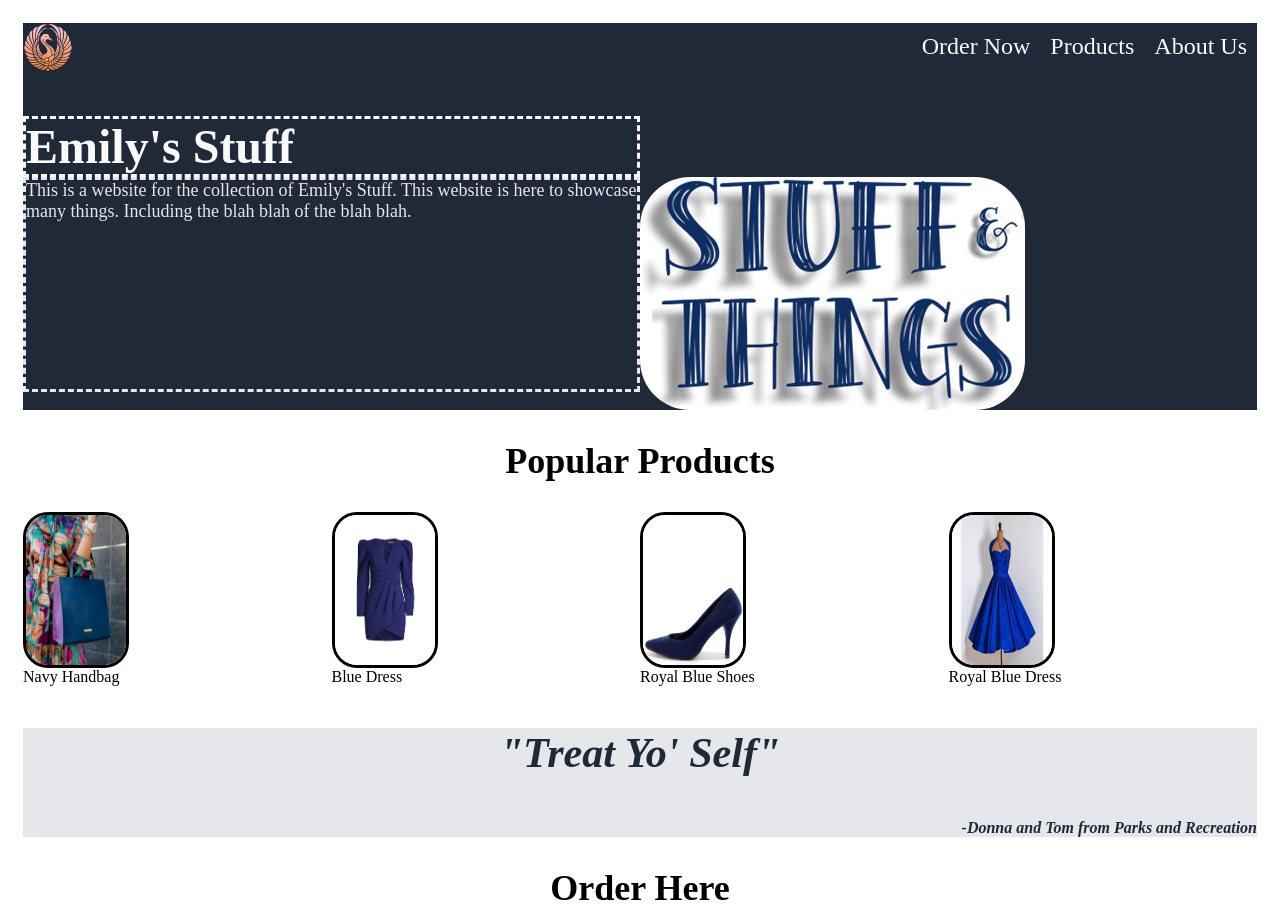
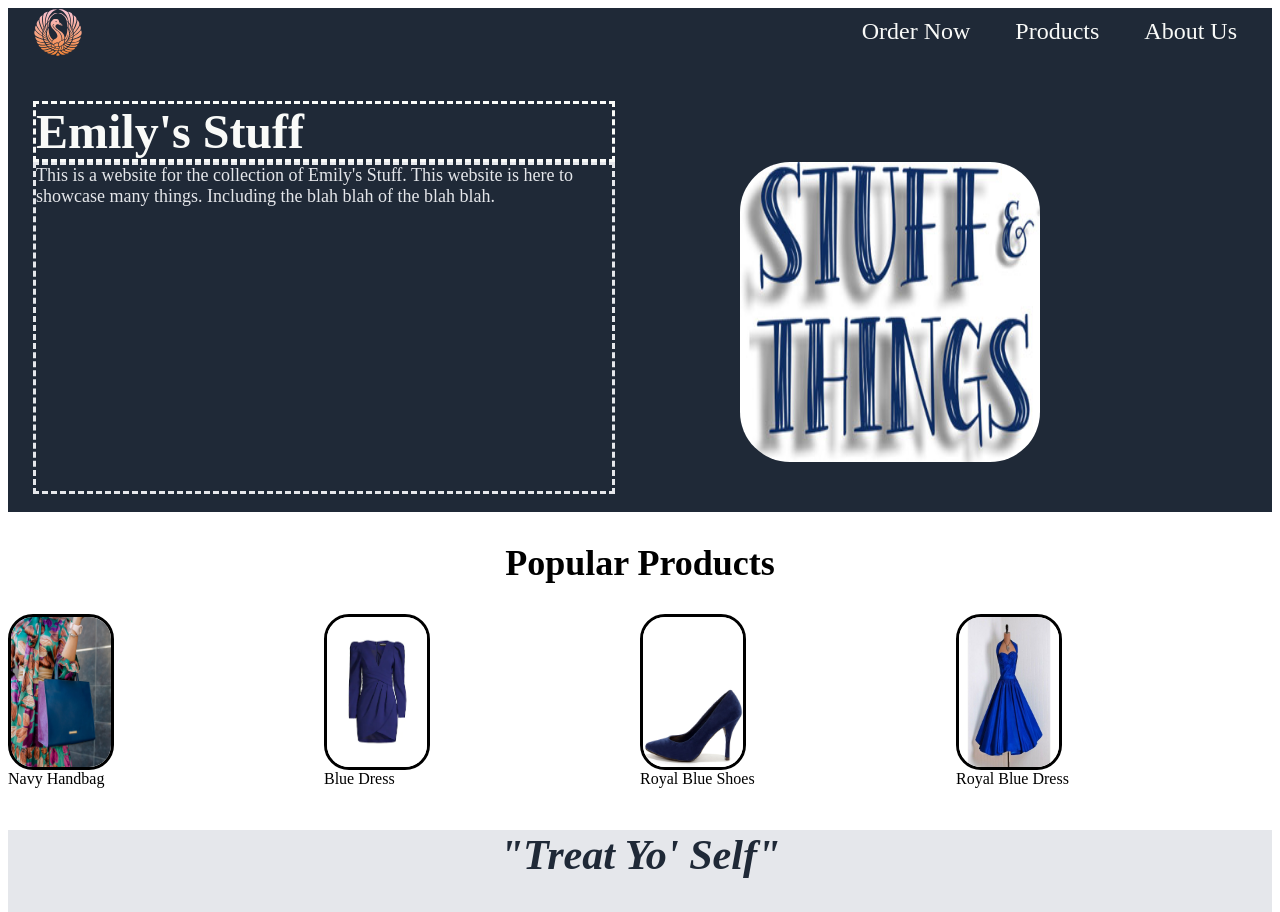
Before and after one commit to Emilyannp3/Product-Landing-Page, a plain HTML site: page index.html in a window 1280 px wide. Shown: the top 912 px of the page. Drawn offline with Linux system fonts and the light colour scheme.

Commit message:
fixed come spacing completeing the project to the best of my current abilities

```diff
--- a/styles.css
+++ b/styles.css
@@ -1,7 +1,6 @@
 html{
     font-family: Roboto, sans-serif
-    margin: 0, auto;
-    padding: 15px;
+    padding: 0px;
 }
 .header li{
     display: block;
@@ -10,6 +9,10 @@ html{
    padding: 10px;
    text-align: center;
    font-size: 24px;
+   margin-right: 25px;
+}
+.header img{
+    margin-left: 25px;
 }
 footer{
     background-color: #1F2937;
@@ -26,10 +29,14 @@ footer{
 .About_Us {
     display: inline-grid;
     grid-template-columns: repeat(2, 1fr);
+
 }
 .About_Us p, h1{
     grid-column: 1/2;
     border-style: dashed;
+    margin-left: 25px;
+    margin-right: 25px;
+
 }
 h1{
     font-size: 48px;
@@ -42,6 +49,7 @@ h1{
     font-size: 18px;
     color: #E5E7EB;
     margin-top: 0px;
+    padding-bottom: 0px;
 }
 h2{
     font-size: 36px;
@@ -50,10 +58,20 @@ h2{
 
 .About_Us img{
     grid-column: 2/2;
-    height: 250px
+    text-align:center;
+    height: 300px;
     width: 300px;
     border-radius: 50px;
+    margin-left: 100px;
+    margin-bottom: 50px;
+    margin-right: 25px;
 
+
+}
+.Products{
+    display: grid;
+    grid-template-columns: repeat(4, 1fr);
+    margin-right: 0px;
 }
 .Products img{
     width: 100px;
@@ -61,16 +79,16 @@ h2{
     border-style: solid;
     border-radius: 25px;
 
-}
-.Products{
-    display: grid;
-    grid-template-columns: repeat(4, 1fr);
+
 
 
 }
 .img-captions{
     display: grid;
     grid-template-columns: repeat(4, 1fr);
+
+
+
 
 }
 .img2{
@@ -107,6 +125,11 @@ h2{
     grid-column: 4/4;
     grid-row:1;
 }
+.center{
+    display: flex;
+    align-items: center;
+    justify-items: center;
+}
 button{
     color: #3882F6;
 }
```
